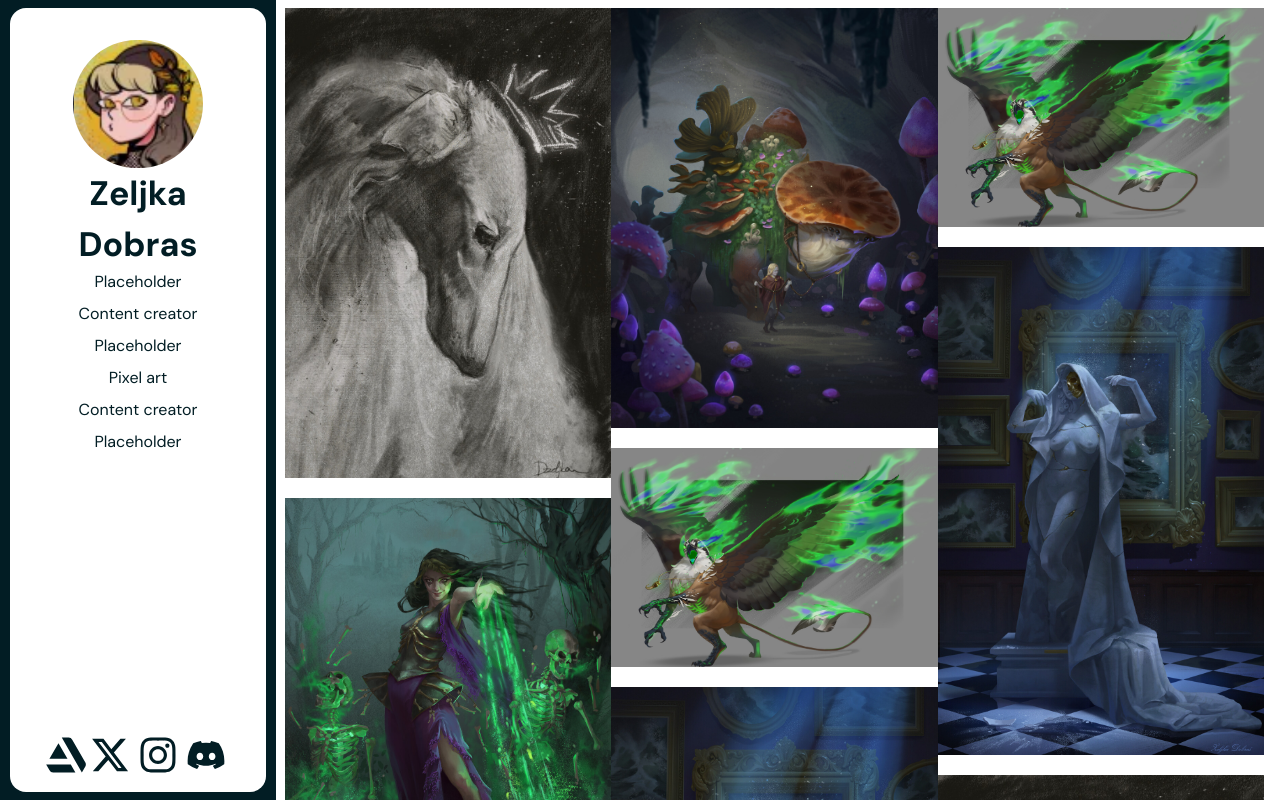
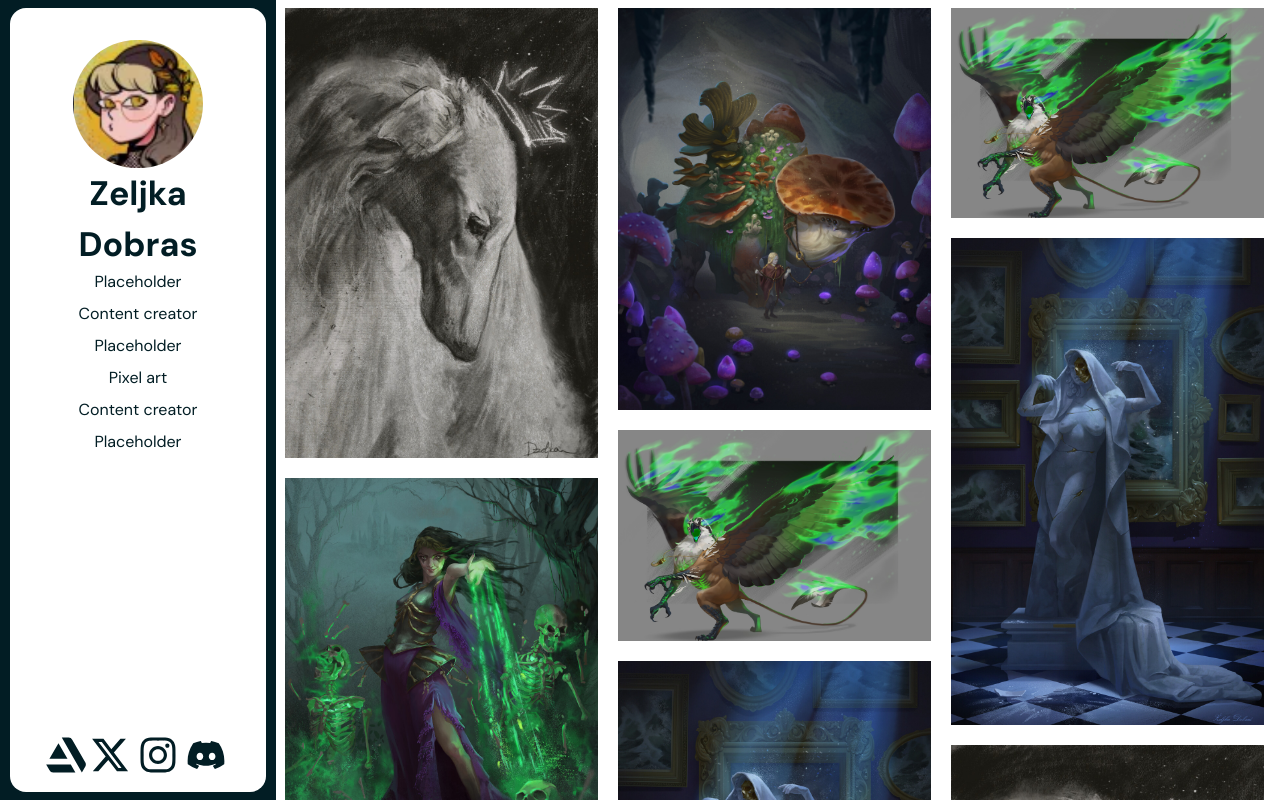
Before and after one commit to ZokaKami/Sidebard-portfolio-gallery, a React (Vite) app: page / in a window 1280 px wide. Shown: the top 800 px of the page. Built offline with nearby package versions, Linux system fonts and the light colour scheme.

Commit message:
Update gallery.tsx
gap/space-y- update

```diff
--- a/components/gallery.tsx
+++ b/components/gallery.tsx
@@ -7,7 +7,7 @@ import Frog from "./images/frog.jpg";
 export default function Gallery() {
   return (
     <div className="lg:absolute lg:top-2 lg:left-[21%] ">
-      <div className=" px-4 pb-2  lg:flex  space-y-4 lg:space-y-0      lg:w-[100%]     ">
+      <div className=" px-4 pb-2  lg:flex  space-y-4 lg:space-y-0 gap-[20px]     lg:w-[100%]     ">
         <div className="flex flex-col gap-[20px] w-[100%]">
           <img src={Borzoi} className="w-[100%] h-auto object-cover" alt="" />
           <img src={Necro} className="w-[100%] h-auto object-cover" alt="" />
```
